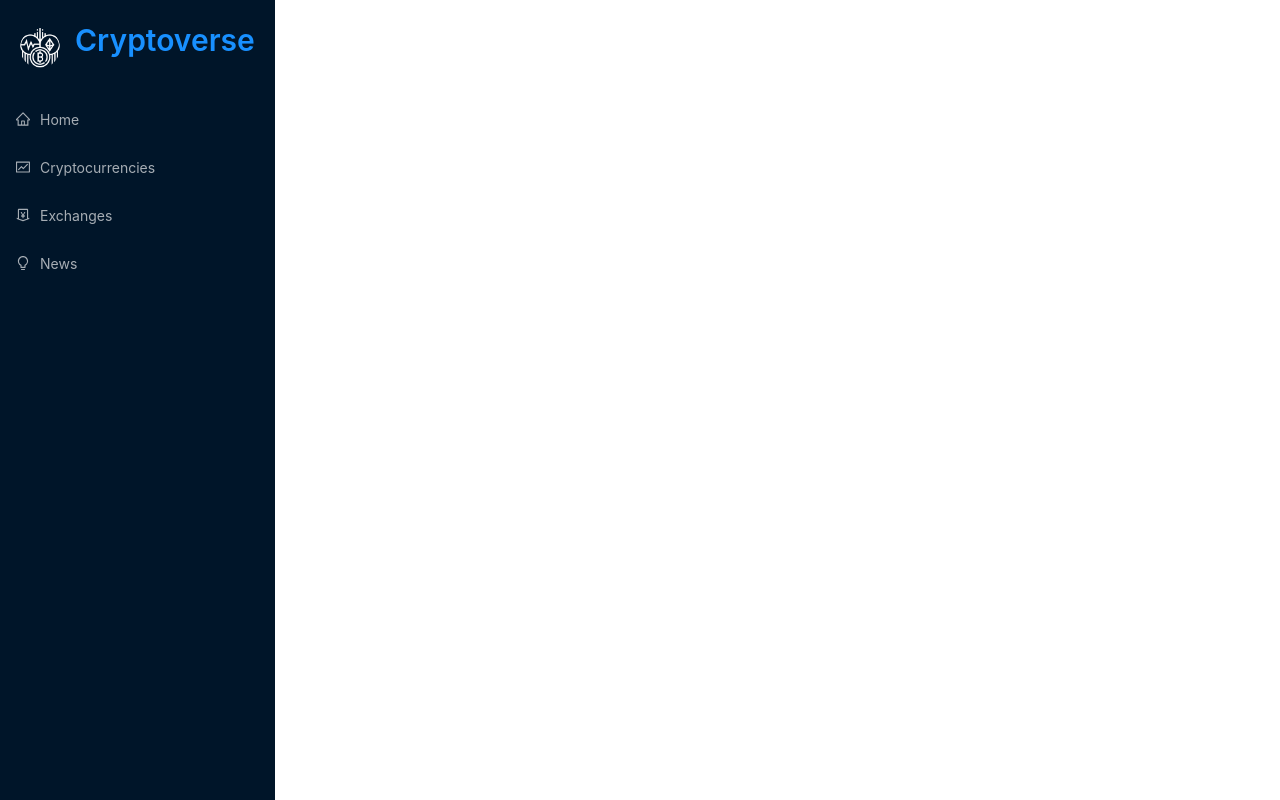
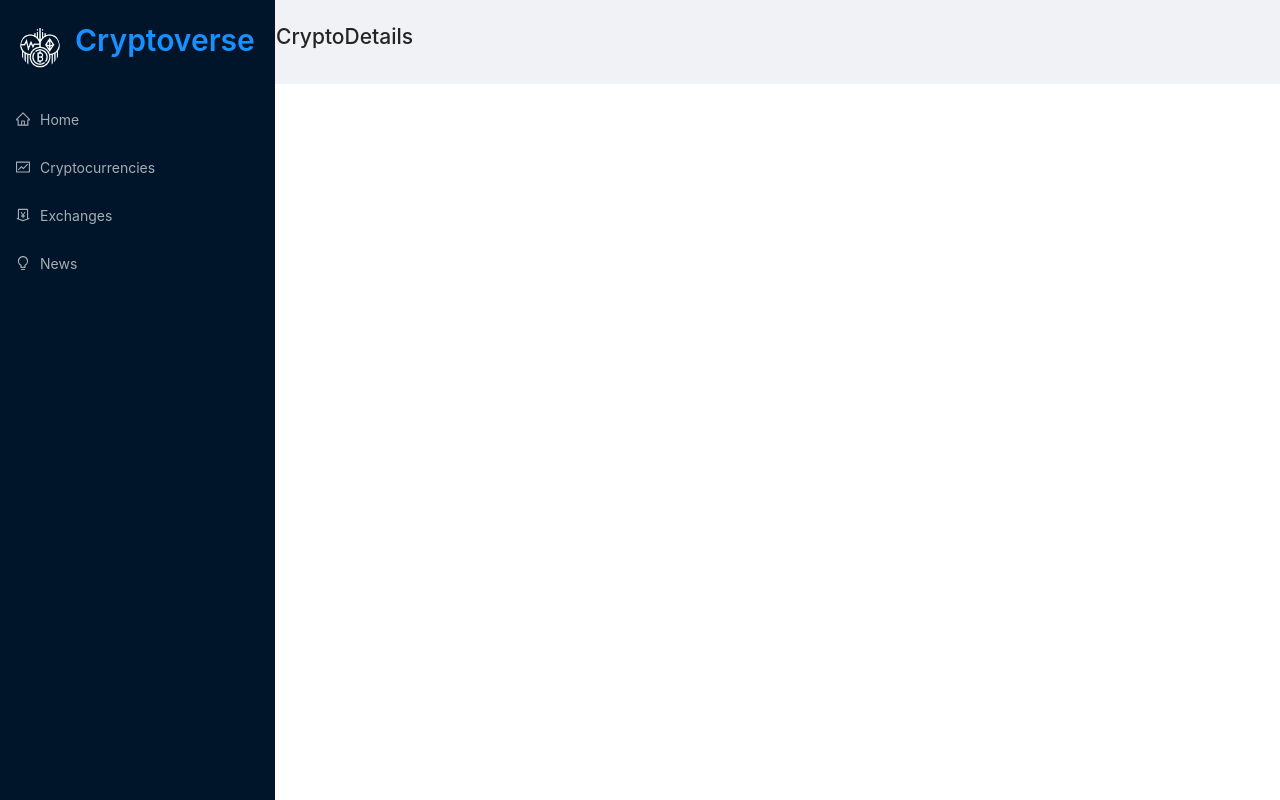
Before and after one commit to danyouknowme/cryptocurrency-redux, a React (Create React App) app: page /crypto/1 in a window 1280 px wide. Built offline with nearby package versions, Linux system fonts and the light colour scheme.

Commit message:
setup pages

```diff
--- a/src/App.jsx
+++ b/src/App.jsx
@@ -1,9 +1,9 @@
-import React from 'react';
-import { Switch, Route, Link } from 'react-router-dom';
-import { Layout, Typography, Space } from 'antd';
+import React from "react";
+import { Switch, Route, Link } from "react-router-dom";
+import { Layout, Typography, Space } from "antd";
 
-import { Navbar } from './components';
-import './App.css';
+import { Navbar, Homepage, Exchanges, Cryptocurrencies, CryptoDetails, News } from "./components";
+import "./App.css";
 
 const App = () => {
   return (
@@ -12,13 +12,31 @@
 		<Navbar />
 	  </div>
 	  <div className="main">
-
+		<Layout>
+		  <div className="routes">
+			<Switch>
+			  <Route exact path="/">
+				  <Homepage />
+			  </Route>
+			  <Route exact path="/exchanges">
+				  <Exchanges />
+			  </Route>
+			  <Route exact path="/cryptocurrencies">
+				  <Cryptocurrencies />
+			  </Route>
+			  <Route exact path="/crypto/:coinId">
+				  <CryptoDetails />
+			  </Route>
+			  <Route exact path="/news">
+				  <News />
+			  </Route>
+			</Switch>
 		  </div>
-      <div className="footer">
-
+		</Layout>
 	  </div>
+	  <div className="footer"></div>
 	</div>
   );
-}
+};
 
 export default App;
--- /dev/null
+++ b/src/components/CryptoDetails.jsx
@@ -0,0 +1,11 @@
+import React from 'react'
+
+const CryptoDetails = () => {
+    return (
+        <div>
+            <h1>CryptoDetails</h1>
+        </div>
+    )
+}
+
+export default CryptoDetails;
--- /dev/null
+++ b/src/components/Cryptocurrencies.jsx
@@ -0,0 +1,11 @@
+import React from 'react'
+
+const Cryptocurrencies = () => {
+    return (
+        <div>
+            <h1>Cryptocurrencies</h1>
+        </div>
+    )
+}
+
+export default Cryptocurrencies;
--- /dev/null
+++ b/src/components/Exchanges.jsx
@@ -0,0 +1,11 @@
+import React from 'react'
+
+const Exchanges = () => {
+    return (
+        <div>
+            <h1>Exchanges</h1>
+        </div>
+    )
+}
+
+export default Exchanges;
--- /dev/null
+++ b/src/components/Homepage.jsx
@@ -0,0 +1,11 @@
+import React from 'react'
+
+const Homepage = () => {
+    return (
+        <div>
+            <h1>Homepage</h1>
+        </div>
+    )
+}
+
+export default Homepage;
--- /dev/null
+++ b/src/components/News.jsx
@@ -0,0 +1,11 @@
+import React from 'react'
+
+const News = () => {
+    return (
+        <div>
+            <h1>News</h1>
+        </div>
+    )
+}
+
+export default News;
--- a/src/components/index.js
+++ b/src/components/index.js
@@ -1 +1,6 @@
 export { default as Navbar } from './Navbar';
+export { default as Homepage } from './Homepage';
+export { default as Exchanges } from './Exchanges';
+export { default as Cryptocurrencies } from './Cryptocurrencies';
+export { default as CryptoDetails } from './CryptoDetails';
+export { default as News } from './News';
```
Lines whose indentation alone changed are shown as unchanged.
